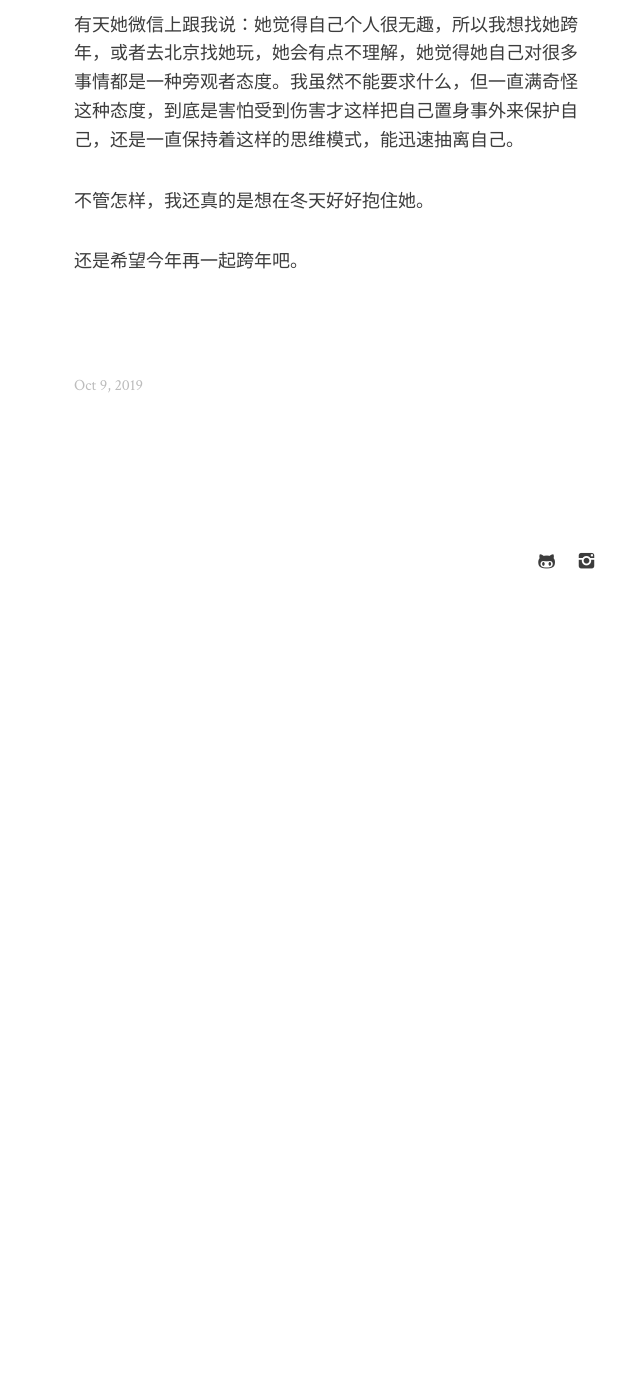
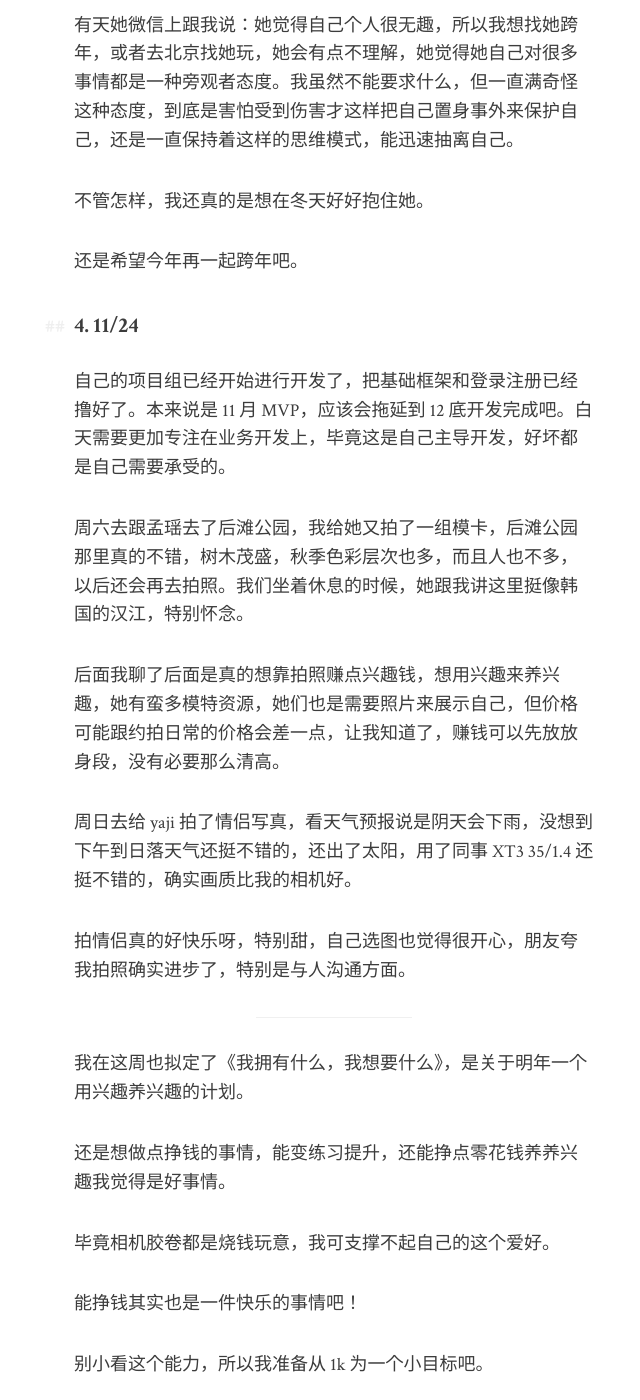
Before and after one commit to xcc3641/xcc3641.github.io, a Jekyll site: the page built from _posts/2019-10-09-quarter-report-4.md, in a window 1280 px wide and 1400 px high, scrolled down 9695 px. Shown: the whole window, without its empty margins (306-946 px from the left). Built offline with Jekyll 4.4.1, drawn with Linux system fonts in a browser that asks for light colours; before the commit the page ends 10325 px from its top, so only the background shows below that; some of the changed text lies outside the part shown.

Commit message:
update 11/24

```diff
--- a/_posts/2019-10-09-quarter-report-4.md
+++ b/_posts/2019-10-09-quarter-report-4.md
@@ -238,3 +238,34 @@ kkk，自己真的很满。
 不管怎样，我还真的是想在冬天好好抱住她。
 
 还是希望今年再一起跨年吧。
+
+
+### 4. 11/24
+
+自己的项目组已经开始进行开发了，把基础框架和登录注册已经撸好了。本来说是 11 月 MVP，应该会拖延到 12 底开发完成吧。白天需要更加专注在业务开发上，毕竟这是自己主导开发，好坏都是自己需要承受的。
+
+周六去跟孟瑶去了后滩公园，我给她又拍了一组模卡，后滩公园那里真的不错，树木茂盛，秋季色彩层次也多，而且人也不多，以后还会再去拍照。我们坐着休息的时候，她跟我讲这里挺像韩国的汉江，特别怀念。
+
+后面我聊了后面是真的想靠拍照赚点兴趣钱，想用兴趣来养兴趣，她有蛮多模特资源，她们也是需要照片来展示自己，但价格可能跟约拍日常的价格会差一点，让我知道了，赚钱可以先放放身段，没有必要那么清高。
+
+周日去给 yaji 拍了情侣写真，看天气预报说是阴天会下雨，没想到下午到日落天气还挺不错的，还出了太阳，用了同事 XT3 35/1.4 还挺不错的，确实画质比我的相机好。
+
+拍情侣真的好快乐呀，特别甜，自己选图也觉得很开心，朋友夸我拍照确实进步了，特别是与人沟通方面。
+
+---
+
+我在这周也拟定了《我拥有什么，我想要什么》，是关于明年一个用兴趣养兴趣的计划。
+
+还是想做点挣钱的事情，能变练习提升，还能挣点零花钱养养兴趣我觉得是好事情。
+
+毕竟相机胶卷都是烧钱玩意，我可支撑不起自己的这个爱好。
+
+能挣钱其实也是一件快乐的事情吧！
+
+别小看这个能力，所以我准备从 1k 为一个小目标吧。
+
+随便说说
+
+- 星座不是标准只是一个谈资
+- 健康快乐是最好的事情了
+- 技术付费
```
